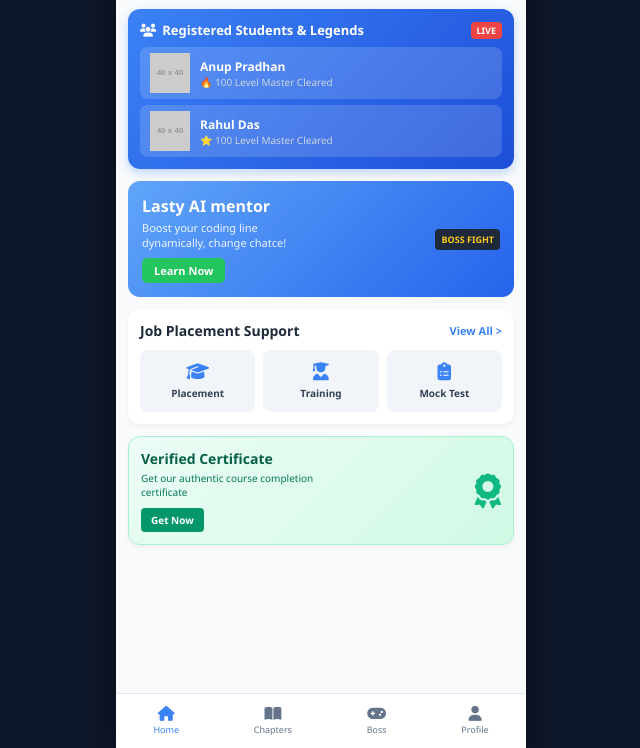
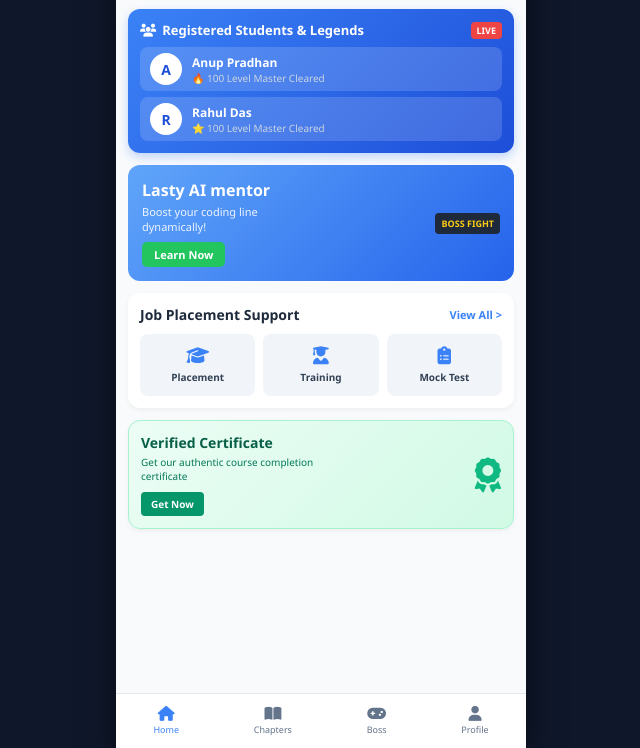
Before and after one commit to vmdynamicsgroup-ceo/GP-Codecraft, a website: page public/index.html in a window 1280 px wide. Shown: the part 52-800 px from the top of the page, without its empty margins (319-959 px from the left). Drawn offline with Linux system fonts and the light colour scheme; placeholder pictures from the web are drawn by us.

Commit message:
Update winner avatars and improve text clarity

```diff
--- a/public/index.html
+++ b/public/index.html
@@ -32,14 +32,14 @@
                 </div>
                 <div class="winners-slider">
                     <div class="winner-card">
-                        <img src="https://via.placeholder.com/40" alt="Student">
+                        <div class="avatar-circle">A</div>
                         <div>
                             <h4>Anup Pradhan</h4>
                             <p>🔥 100 Level Master Cleared</p>
                         </div>
                     </div>
                     <div class="winner-card">
-                        <img src="https://via.placeholder.com/40" alt="Student">
+                        <div class="avatar-circle">R</div>
                         <div>
                             <h4>Rahul Das</h4>
                             <p>⭐ 100 Level Master Cleared</p>
@@ -52,7 +52,7 @@
             <div class="ai-banner">
                 <div class="ai-text">
                     <h3>Lasty AI mentor</h3>
-                    <p>Boost your coding line dynamically, change chatce!</p>
+                    <p>Boost your coding line dynamically!</p>
                     <button class="learn-btn">Learn Now</button>
                 </div>
                 <div class="ai-graphic">
@@ -96,9 +96,9 @@
 
         </div>
 
-        <!-- Bottom Navigation Bar (App Style) -->
+        <!-- Bottom Navigation Bar (Fixed properly inside container) -->
         <nav class="bottom-nav">
-            <a href="#" class="nav-item active">
+            <a href="index.html" class="nav-item active">
                 <i class="fa-solid fa-house"></i>
                 <span>Home</span>
             </a>
```
